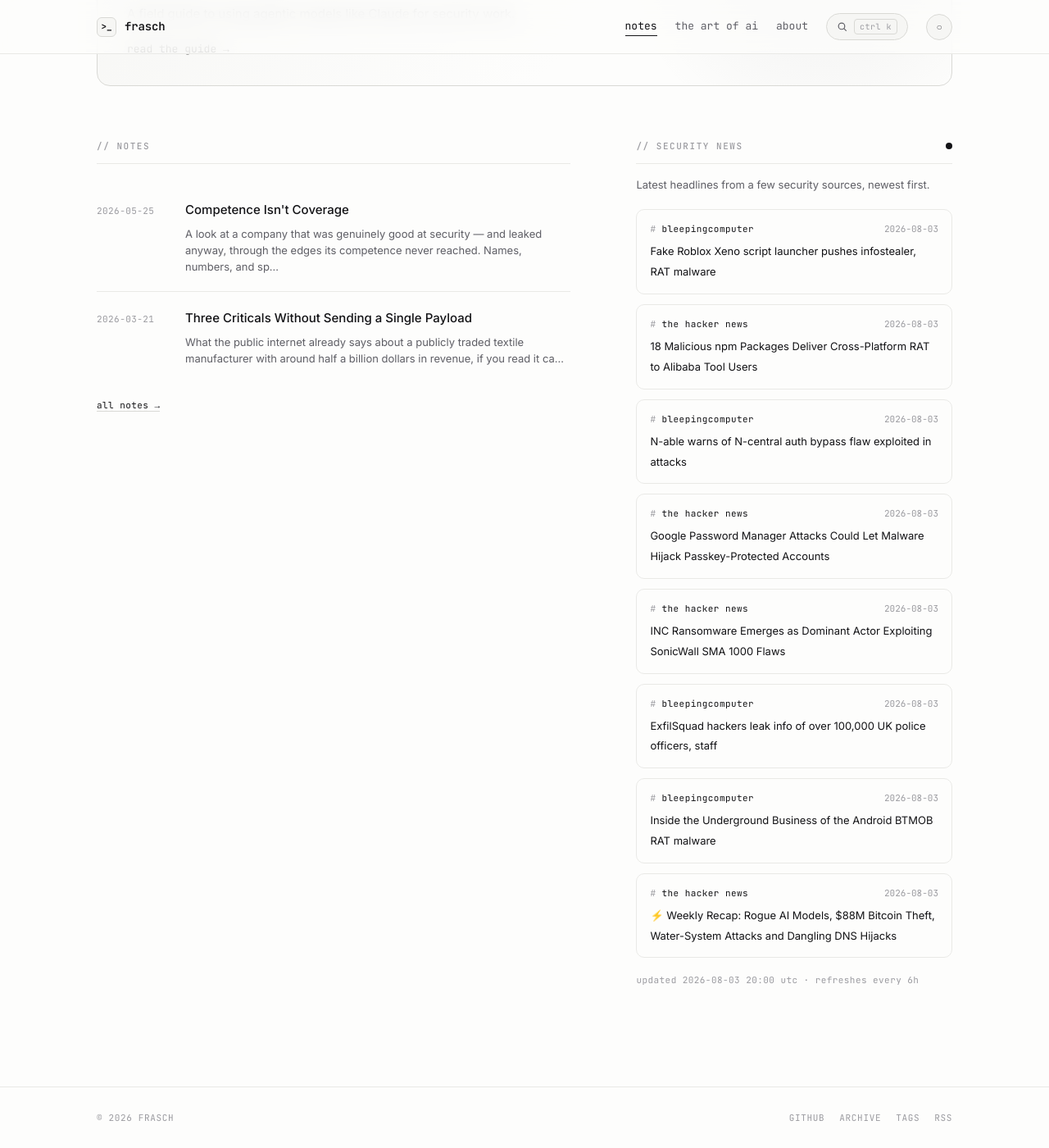
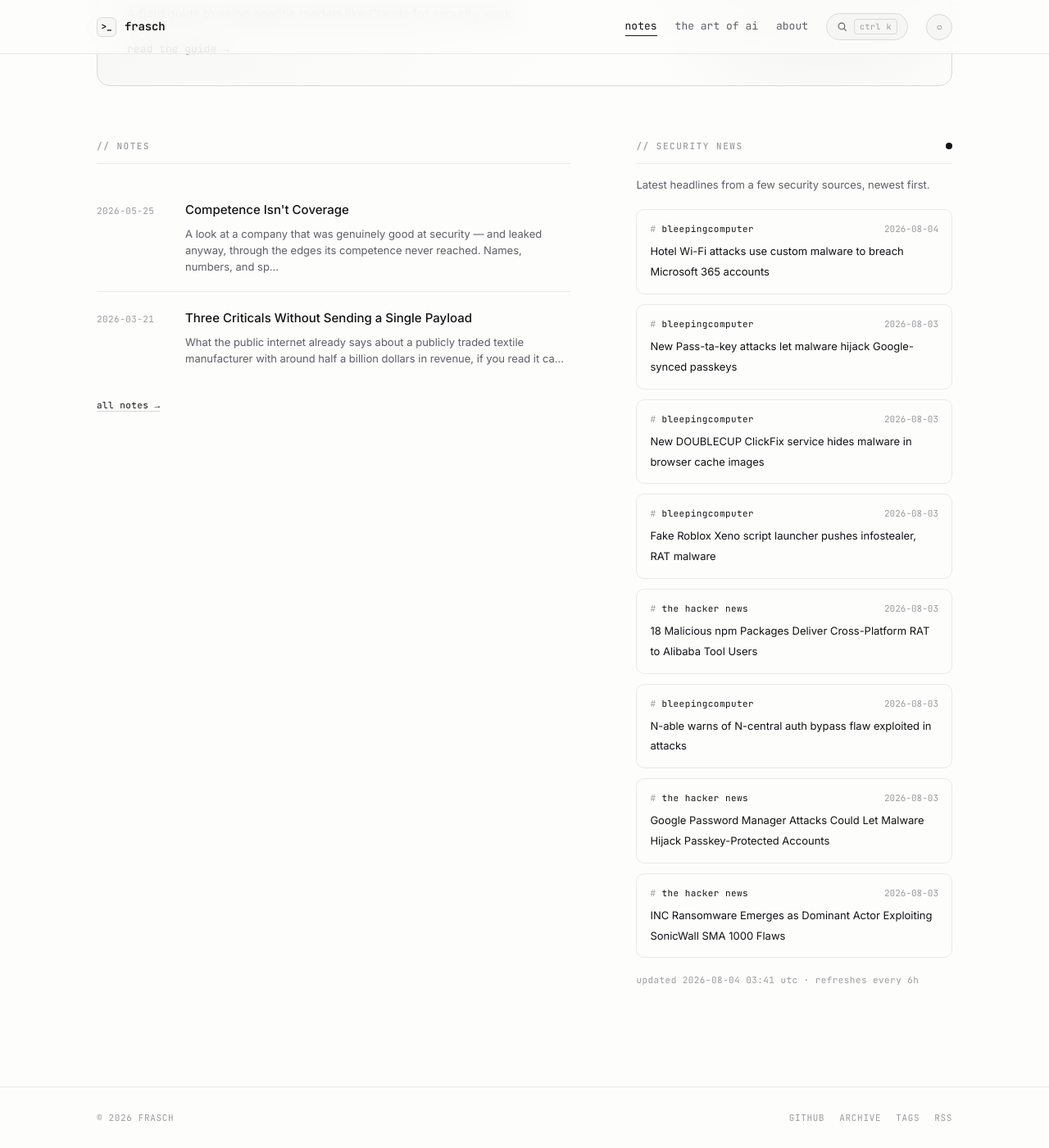
Before and after one commit to whoisfrasch/frasch, a Jekyll site: the page built from index.html, in a window 1280 px wide and 1400 px high, scrolled down 615 px. Shown: the whole window at 82% size. Built offline with Jekyll 4.4.1, drawn with Linux system fonts in a browser that asks for light colours.

Commit message:
Refresh security news feed

```diff
--- a/_data/news.json
+++ b/_data/news.json
@@ -1,6 +1,24 @@
 {
-  "updated": "2026-08-03T20:00:22Z",
+  "updated": "2026-08-04T03:41:04Z",
   "items": [
+    {
+      "source": "bleepingcomputer",
+      "title": "Hotel Wi-Fi attacks use custom malware to breach Microsoft 365 accounts",
+      "link": "https://www.bleepingcomputer.com/news/security/hotel-wi-fi-attacks-use-custom-malware-to-breach-microsoft-365-accounts/",
+      "date": "2026-08-04T00:17:15Z"
+    },
+    {
+      "source": "bleepingcomputer",
+      "title": "New Pass-ta-key attacks let malware hijack Google-synced passkeys",
+      "link": "https://www.bleepingcomputer.com/news/security/new-pass-ta-key-attacks-let-malware-hijack-google-synced-passkeys/",
+      "date": "2026-08-03T23:58:01Z"
+    },
+    {
+      "source": "bleepingcomputer",
+      "title": "New DOUBLECUP ClickFix service hides malware in browser cache images",
+      "link": "https://www.bleepingcomputer.com/news/security/new-doublecup-clickfix-service-hides-malware-in-browser-cache-images/",
+      "date": "2026-08-03T20:01:22Z"
+    },
     {
       "source": "bleepingcomputer",
       "title": "Fake Roblox Xeno script launcher pushes infostealer, RAT malware",
@@ -30,24 +48,6 @@
       "title": "INC Ransomware Emerges as Dominant Actor Exploiting SonicWall SMA 1000 Flaws",
       "link": "https://thehackernews.com/2026/08/inc-ransomware-emerges-as-dominant.html",
       "date": "2026-08-03T16:15:13Z"
-    },
-    {
-      "source": "bleepingcomputer",
-      "title": "ExfilSquad hackers leak info of over 100,000 UK police officers, staff",
-      "link": "https://www.bleepingcomputer.com/news/security/exfilsquad-hackers-leak-info-of-over-100-000-uk-police-officers-staff/",
-      "date": "2026-08-03T15:04:39Z"
-    },
-    {
-      "source": "bleepingcomputer",
-      "title": "Inside the Underground Business of the Android BTMOB RAT malware",
-      "link": "https://www.bleepingcomputer.com/news/security/inside-the-underground-business-of-btmob-rat/",
-      "date": "2026-08-03T14:45:55Z"
-    },
-    {
-      "source": "the hacker news",
-      "title": "⚡ Weekly Recap: Rogue AI Models, $88M Bitcoin Theft, Water-System Attacks and Dangling DNS Hijacks",
-      "link": "https://thehackernews.com/2026/08/weekly-recap-rogue-ai-models-88m.html",
-      "date": "2026-08-03T14:03:11Z"
     }
   ]
 }
```
